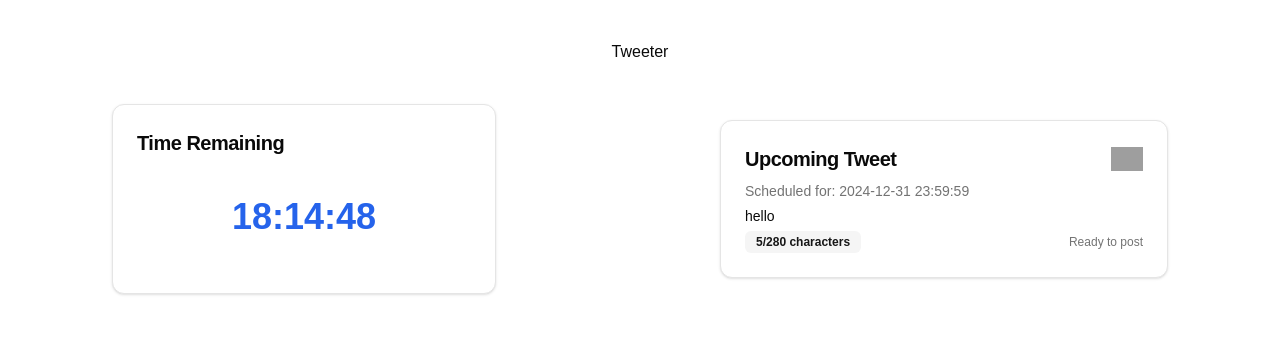
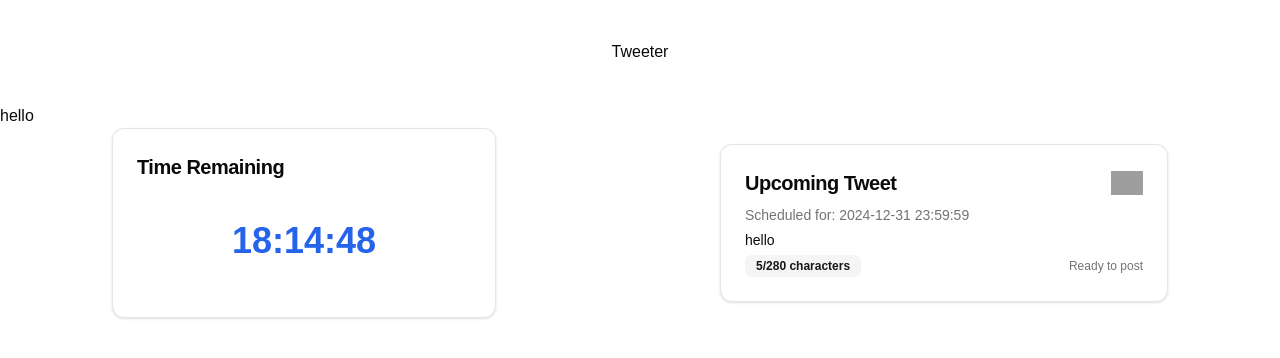
Before and after one commit to Albiejo/Twitter-auto-poster, a Next.js app: page / in a window 1280 px wide. Shown: the top 358 px of the page. Built offline with nearby package versions, Linux system fonts and the light colour scheme; grey boxes are pictures that could not be loaded.

Commit message:
made some compoenents

```diff
--- /dev/null
+++ b/app/(tweet)/Dashboard/Page.tsx
@@ -0,0 +1,9 @@
+import React from 'react'
+
+const Page = () => {
+  return (
+    <div>hello</div>
+  )
+}
+
+export default Page
--- a/app/page.tsx
+++ b/app/page.tsx
@@ -3,7 +3,7 @@ import RemainingTime from "@/components/RemainingTime";
 import NextTweetCard from "@/components/NextTweetCard";
 import DateList from "@/components/DateList";
 import DateListWrapper from "@/components/DateListWrpper";
-
+import Page from "./(tweet)/Dashboard/Page";
 
 
 const dates = [
@@ -29,6 +29,7 @@ export default function Home() {
   return (
    <div className="mt-6">
     <h2 className="text-center m-10">Tweeter</h2>
+    <Page/>
     <div className="flex flex-wrap">
    <RemainingTime scheduledTime={"2024-12-31 23:59:59"}/>
    <NextTweetCard tweet={"hello"} scheduledTime={"2024-12-31 23:59:59"}/>
--- a/components/AuthButton.tsx
+++ /dev/null
@@ -1,17 +0,0 @@
-import React from 'react'
-import { signIn , signOut , useSession } from 'next-auth/react';
-
-
-
-const AuthButton = () => {
-
-    const {data:session} = useSession();
-
-
-
-  return (
-    <div>AuthButton</div>
-  )
-}
-
-export default AuthButton
```
Also changed, not shown: Todo.txt, app/(tweet)/layout.tsx (added), components/Navbar.tsx (added), components/TweetProfile.tsx (added).
